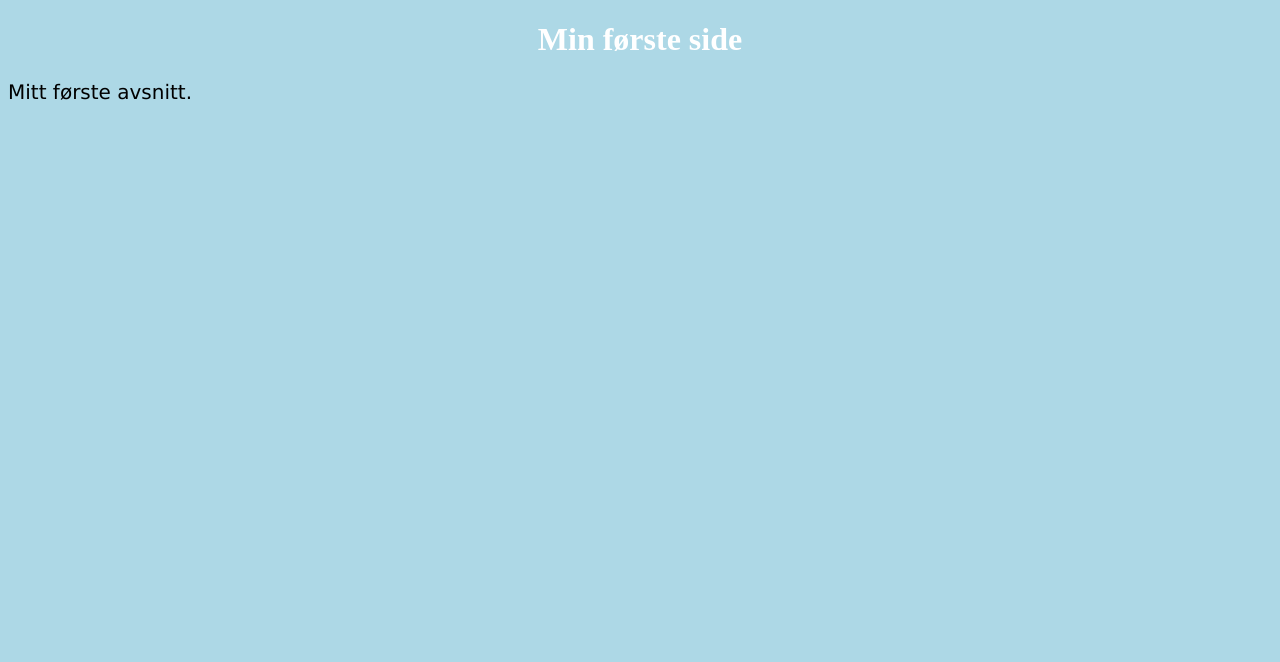
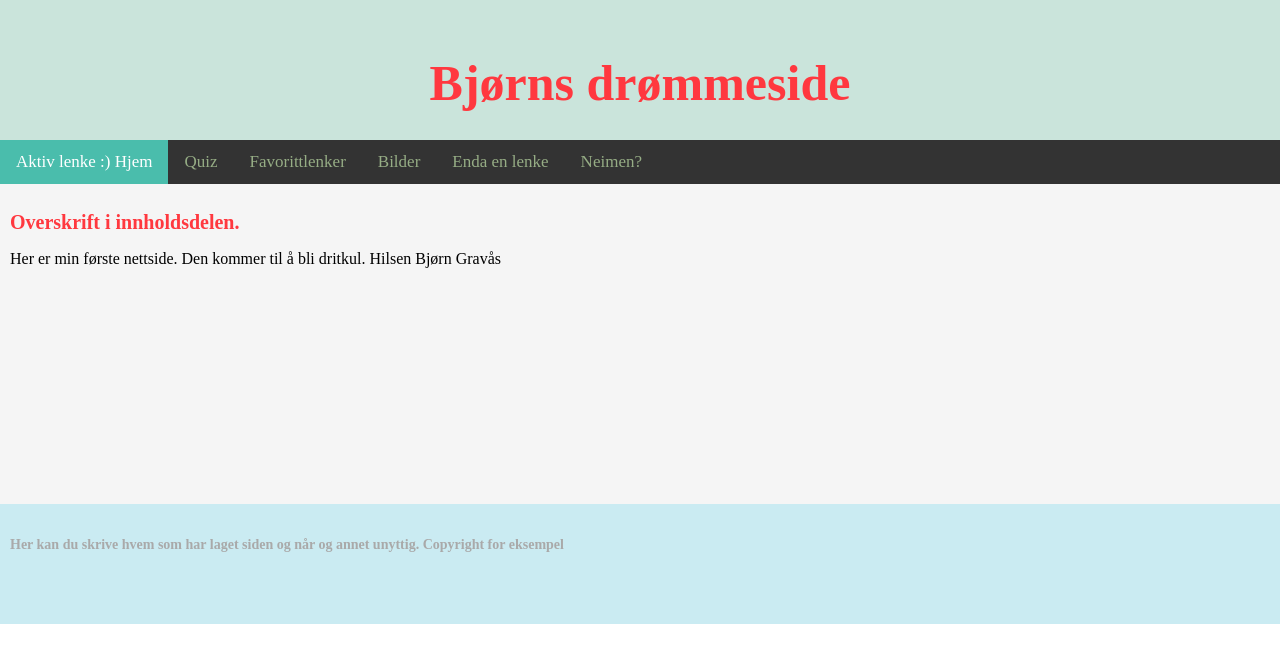
Before and after one commit to gravaas/testing, a plain HTML site: page index.html in a window 1280 px wide. Drawn offline with Linux system fonts and the light colour scheme.

Commit message:
Update index.html

```diff
--- a/index.html
+++ b/index.html
@@ -1,14 +1,111 @@
 <!DOCTYPE html>
+
 <html>
 <head>
-<title>Min testside</title>
-<link rel="stylesheet" type="text/css" href="kleskode.css">
-<meta charset="utf-8">
+    <meta charset="UTF-8">
+    <title>Morroside</title>
+
+<style>
+
+    body{
+        background-color: white;
+        margin: 0px;
+    }
+
+    h1{
+       color:#FF383F;
+       text-align: center;
+       font-size:50px;
+    }
+
+
+    h2{
+      color:#FF383F;
+       text-align: left;
+       font-size:20px;
+    }
+
+
+    h5{
+       color:#A9A9A9;
+       text-align: left;
+       font-size:14px;
+    }
+    .topnav {
+         overflow: hidden;
+         background-color: #333;
+    }
+
+    .header{
+        background-color:#CAE4DB;
+        height:100px;
+        text-align: center;
+        padding: 20px;
+    }
+
+
+    .content{
+        background-color:#F5F5F5;
+        height:300px;
+        padding:10px;
+    }
+    .footer{
+        background-color: #CAEBF2;
+        height:100px;
+        padding: 10px;
+        text-align:center;
+    }
+
+    a:link{
+      text-decoration:none;
+      float:left;
+      color:#96AD85;
+      display:block;
+      font-size:17px;
+      text-align: center;
+      padding: 12px 16px;
+    }
+
+
+    a:hover{
+        color:white;
+    }
+
+    a.active{
+        color:white;
+        background-color: #4ABDAC;
+    }
+
+</style>
 </head>
+
 <body>
 
-<h1>Min første side</h1>
-<p>Mitt første avsnitt.</p>
+    <div class="header">
+    <h1>Bjørns drømmeside</h1>
+    </div>
+
+    <div class="topnav">
+    <a class="active" href="index.html"> Aktiv lenke :) Hjem </a>
+    <a href="quiz.html"> Quiz </a>
+    <a href="#link"> Favorittlenker </a>
+    <a href="#link"> Bilder </a>
+    <a href="#link"> Enda en lenke </a>
+    <a href="#link"> Neimen? </a>
+    </div>
+
+    <div class="content">
+    <h2>Overskrift i innholdsdelen.</h2>
+
+   Her er min første nettside. Den kommer til å bli dritkul.
+        Hilsen Bjørn Gravås
+    </div>
+
+    <div class="footer">
+   <h5>Her kan du skrive hvem som har laget siden og når og annet unyttig. Copyright for eksempel</h5>
+    </div>
+
+
 
 </body>
 </html>
```
